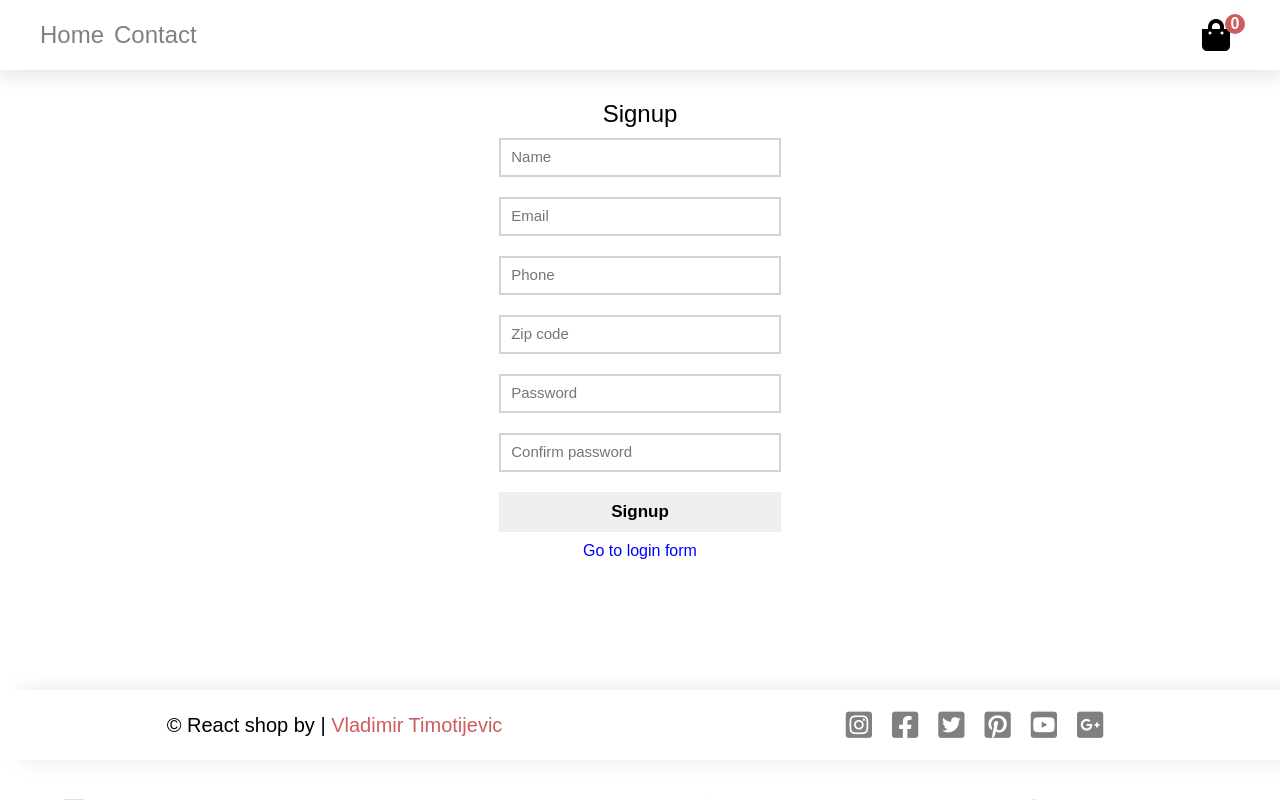
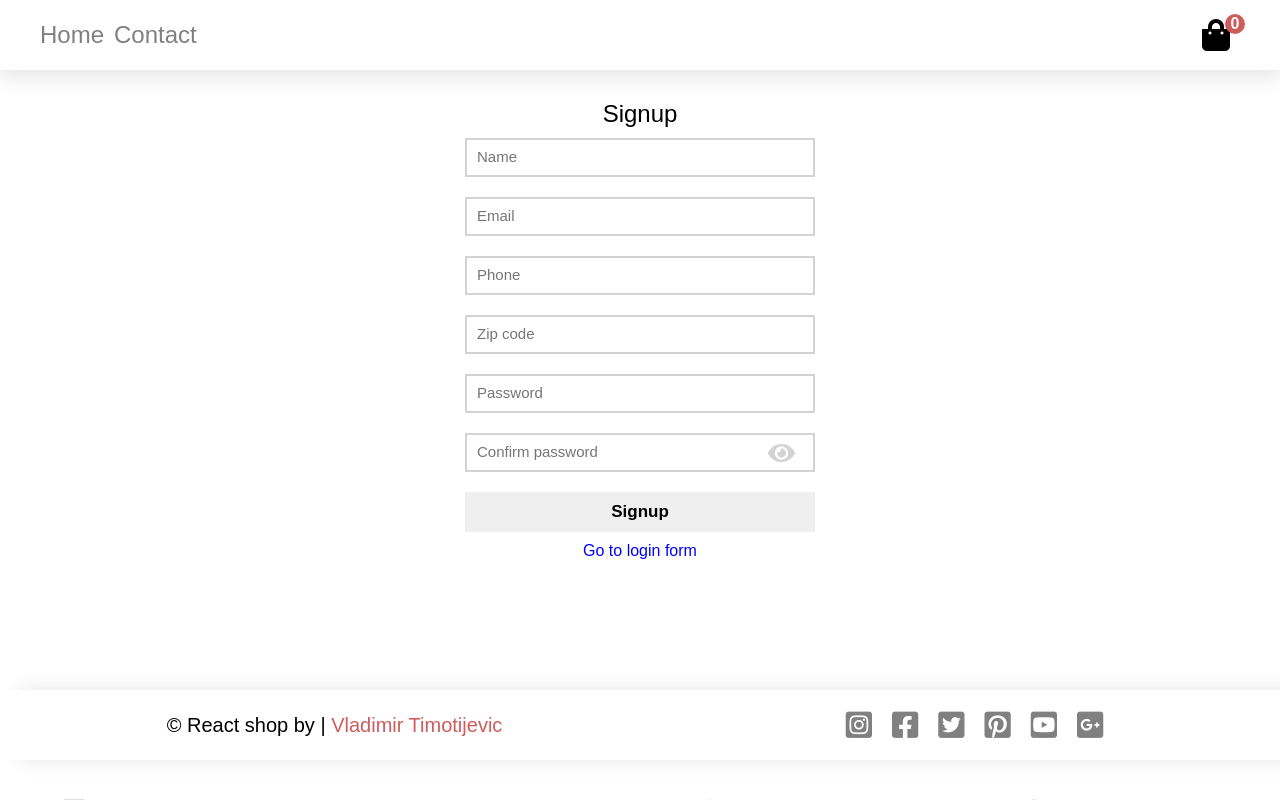
Before and after one commit to TimotijevicVlada/reactWebShop, a React (Create React App) app: page /contact in a window 1280 px wide. Both pictures are taken after a click on the element "Create account". Shown: the top 800 px of the page. Built offline with nearby package versions, Linux system fonts and the light colour scheme.

Commit message:
View_eye signup done.

```diff
--- a/src/App.css
+++ b/src/App.css
@@ -292,6 +292,11 @@ display: flex;
 }
 .signup_container {
   display: none;
+  margin: 0 auto;
+  width: 350px;
+}
+.signup_container div input, .signup_container button {
+  width: 100%;
 }
 .display_signup, .display_login {
   color: blue;
@@ -347,7 +352,7 @@ display: flex;
   color: red;
   font-size: 0.8em;
 }
-.input_pass {
+.input_pass, .pass_confirm_signup {
   position: relative;
 }
 .input_pass:hover .eye_open {
@@ -363,11 +368,21 @@ display: flex;
   color: lightgray;
   font-size: 1.5em;
 }
-.eye_close {
+.viewEye_signup, .hideEye_signup {
+  position: absolute;
+  right: 20px;
+  top: 18px;
+  color: lightgray;
+  font-size: 1.5em;
+}
+.eye_close, .hideEye_signup {
   display: none;
 }
-.eye_open {
+.eye_open, .viewEye_signup {
   display: block;
+}
+.signup_container:hover .viewEye_signup, .signup_container:hover .hideEye_signup {
+  color: gray;
 }
 
 /*FOOTER*/
--- a/src/components/Contact.js
+++ b/src/components/Contact.js
@@ -8,6 +8,7 @@ import { faEyeSlash } from "@fortawesome/free-solid-svg-icons";
 const Contact = ({ submitForm }) => {
   const [show, setShow] = useState();
   const [eye, setEye] = useState();
+  const [eyeSignup, setEyeSignup] = useState();
 
   const displaySignup = () => {
     const showSignup = document.getElementsByClassName("signup_container")[0];
@@ -26,10 +27,12 @@ const Contact = ({ submitForm }) => {
     );
   };
 
+  //Variables for login eye
+  let pass = document.getElementsByClassName("passLogin")[0];
+  let eyeOpen = document.getElementsByClassName("eye_open")[0];
+  let eyeClose = document.getElementsByClassName("eye_close")[0];
+  //View pass for login
   const viewPass = () => {
-    let pass = document.getElementsByClassName("passLogin")[0];
-    let eyeOpen = document.getElementsByClassName("eye_open")[0];
-    let eyeClose = document.getElementsByClassName("eye_close")[0];
     if (pass.type == "password") {
       setEye(
         (pass.type = "text"),
@@ -39,16 +42,43 @@ const Contact = ({ submitForm }) => {
     }
   };
 
-  const hidePass = () =>{
-    let pass = document.getElementsByClassName("passLogin")[0];
-    let eyeOpen = document.getElementsByClassName("eye_open")[0];
-    let eyeClose = document.getElementsByClassName("eye_close")[0];
-    if(pass.type == "text") {
+  //Hide pass for login
+  const hidePass = () => {
+    if (pass.type == "text") {
       setEye(
         (pass.type = "password"),
         (eyeOpen.style.display = "block"),
         (eyeClose.style.display = "none")
-      )
+      );
+    }
+  };
+
+  //Variables for signup eye
+  let passSignup = document.getElementsByClassName("pass_signup_input")[0];
+  let passConf = document.getElementsByClassName("pass_conf_input")[0];
+  let viewEye = document.getElementsByClassName("viewEye_signup")[0];
+  let hideEye = document.getElementsByClassName("hideEye_signup")[0];
+  //View pass signup
+  const viewPassSignup = () => {
+    if (passSignup.type == "password" || passConf.type == "password") {
+      setEyeSignup(
+        (passSignup.type = "text"),
+        (passConf.type = "text"),
+        (viewEye.style.display = "none"),
+        (hideEye.style.display = "block")
+      );
+    }
+  };
+
+  //Hide pass signup
+  const hidePassSignup = () => {
+    if (passSignup.type == "text" || passConf.type == "text") {
+      setEyeSignup(
+        (passSignup.type = "password"),
+        (passConf.type = "password"),
+        (viewEye.style.display = "block"),
+        (hideEye.style.display = "none")
+      );
     }
   }
 
@@ -159,11 +189,21 @@ const Contact = ({ submitForm }) => {
         <div>
           <input type="text" placeholder="Zip code" />
         </div>
-        <div>
-          <input type="password" placeholder="Password" />
+        <div className="pass_signup">
+          <input className="pass_signup_input" type="password" placeholder="Password" />
         </div>
-        <div>
-          <input type="password" placeholder="Confirm password" />
+        <div className="pass_confirm_signup">
+          <FontAwesomeIcon
+            className="viewEye_signup"
+            onClick={viewPassSignup}
+            icon={faEye}
+          />
+          <FontAwesomeIcon
+            className="hideEye_signup"
+            onClick={hidePassSignup}
+            icon={faEyeSlash}
+          />
+          <input className="pass_conf_input" type="password" placeholder="Confirm password" />
         </div>
         <button>Signup</button>
         <p onClick={displayLogin} className="display_login">
```
